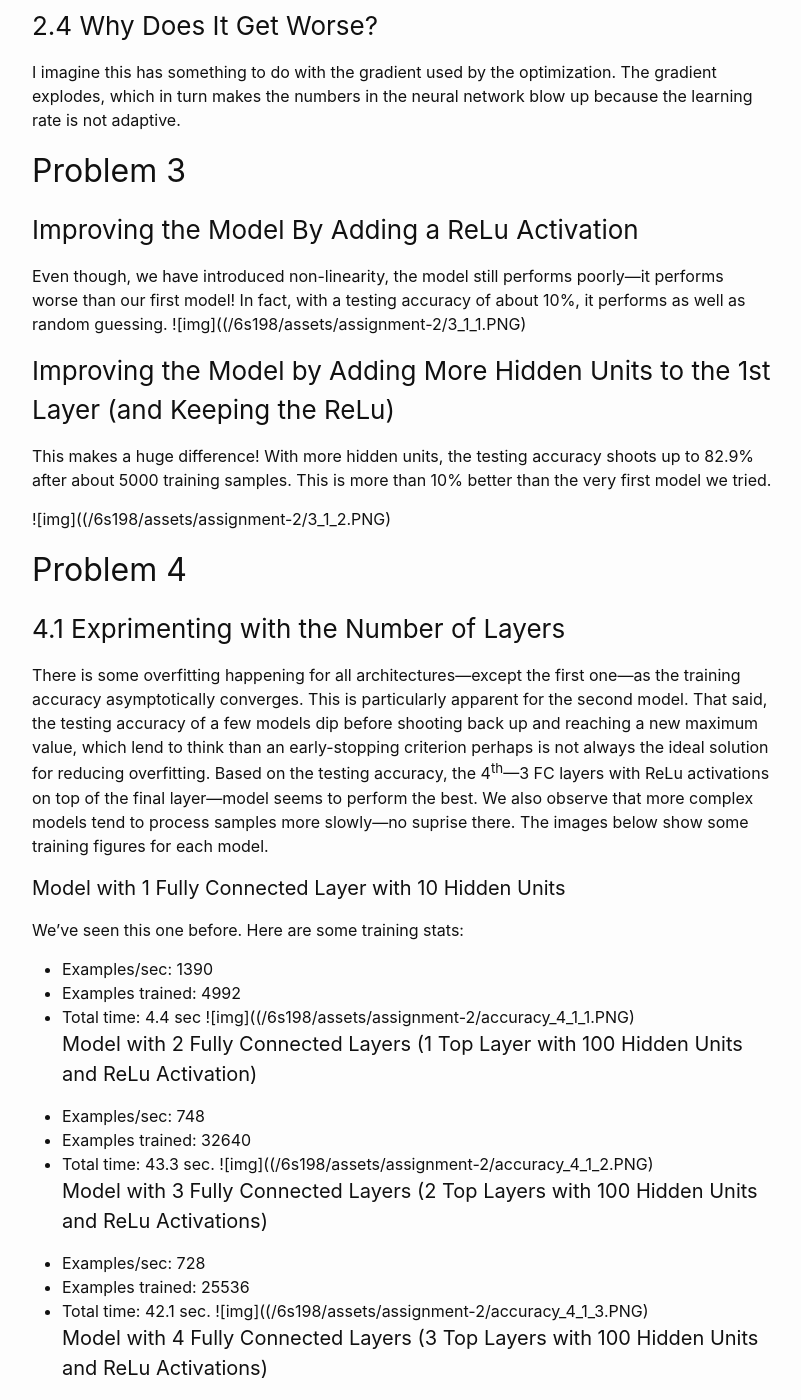
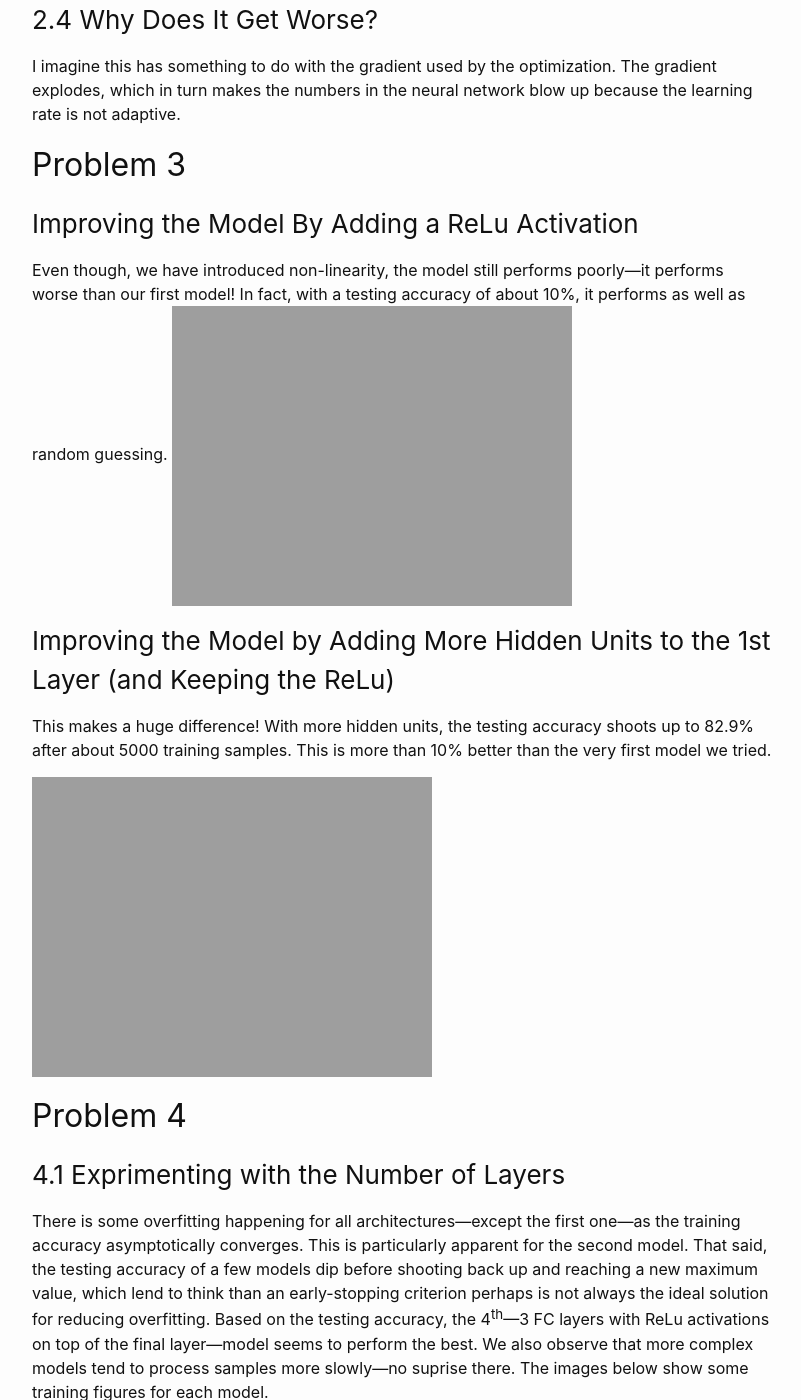
Before and after one commit to danhaive/6s198, a Jekyll site: the page built from _posts/2018-09-10-assignment-2.markdown, in a window 1280 px wide and 1400 px high, scrolled down 1892 px. Shown: the whole window, without its empty margins (238-1039 px from the left). Built offline with Jekyll 4.4.1, drawn with Linux system fonts in a browser that asks for light colours; some of the changed text lies outside the part shown.

Commit message:
changed some formatting and fixed img refs

```diff
--- a/_posts/2018-09-10-assignment-2.markdown
+++ b/_posts/2018-09-10-assignment-2.markdown
@@ -22,18 +21,18 @@
 ## Problem 2: Training the Model
 ### 2.1 Training Log for MNIST and Fashion MNIST
 #### MNIST
-#### Examples Trained: 5056
-#### Examples/Sec: 1210
-#### Training Accuracy: 79.7%
-#### Testing Accuracy: 69.2%
-#### Inferences/Sec: ~1100
+* Examples Trained: 5056
+* Examples/Sec: 1210
+* Training Accuracy: 79.7%
+* Testing Accuracy: 69.2%
+* Inferences/Sec: ~1100
 
 #### Fashion MNIST
-#### Examples Trained: 5440
-#### Examples/Sec: 1410
-#### Training Accuracy: 71.9%
-#### Testing Accuracy: 68.8%
-#### Inferences/Sec: ~1000
+* Examples Trained: 5440
+* Examples/Sec: 1410
+* Training Accuracy: 71.9%
+* Testing Accuracy: 68.8%
+* Inferences/Sec: ~1000
 
 Most of the metrics for both models are somewhat similar, although the Fashion MNIST model performs more poorly on the training data.
 Testing accuracy is similar for both models which means that there is larger gap between the testing and training accuracies for MNIST.
@@ -41,16 +40,16 @@
 which indicate the MNIST model overfits the data more.
 
 ### 2.2 CIFAR 10
-#### Examples Trained: 73792
-#### Examples/Sec: 1040
-#### Training Accuracy: 29.7%
-#### Testing Accuracy: 26.6%
-#### Inferences/Sec: ~900
+* Examples Trained: 73792
+* Examples/Sec: 1040
+* Training Accuracy: 29.7%
+* Testing Accuracy: 26.6%
+* Inferences/Sec: ~900
 
 ### 2.3 Improving MNIST Model by Adding More Fully Connected Layers
 Indeed, this does not work well, and, soon enough, we start seeing these `NaN` values.
 
-![img](({{ site.baseurl }}/assets/assignment-2/nan_1_2_4.PNG)
+![img](({{ site.baseurl }}/assets/assignment-2/nan_1_2_4.PNG))
 
 ### 2.4 Why Does It Get Worse?
 I imagine this has something to do with the gradient used by the optimization. The gradient explodes, which in turn
@@ -60,13 +59,13 @@
 ### Improving the Model By Adding a ReLu Activation
 Even though, we have introduced non-linearity, the model still performs poorly---it performs worse than our first model!
 In fact, with a testing accuracy of about 10%, it performs as well as random guessing.
-![img](({{ site.baseurl }}/assets/assignment-2/3_1_1.PNG)
+![img](({{ site.baseurl }}/assets/assignment-2/3_1_1.PNG))
 
 ### Improving the Model by Adding More Hidden Units to the 1st Layer (and Keeping the ReLu)
 This makes a huge difference! With more hidden units, the testing accuracy shoots up to 82.9% after about 5000 training samples.
 This is more than 10% better than the very first model we tried.
 
-![img](({{ site.baseurl }}/assets/assignment-2/3_1_2.PNG)
+![img](({{ site.baseurl }}/assets/assignment-2/3_1_2.PNG))
 
 ## Problem 4
 ### 4.1 Exprimenting with the Number of Layers
@@ -81,27 +80,27 @@
 * Examples/sec: 1390
 * Examples trained: 4992
 * Total time: 4.4 sec
-![img](({{ site.baseurl }}/assets/assignment-2/accuracy_4_1_1.PNG)
+![img](({{ site.baseurl }}/assets/assignment-2/accuracy_4_1_1.PNG))
 #### Model with 2 Fully Connected Layers (1 Top Layer with 100 Hidden Units and ReLu Activation)
 * Examples/sec: 748
 * Examples trained: 32640
 * Total time: 43.3 sec.
-![img](({{ site.baseurl }}/assets/assignment-2/accuracy_4_1_2.PNG)
+![img](({{ site.baseurl }}/assets/assignment-2/accuracy_4_1_2.PNG))
 #### Model with 3 Fully Connected Layers (2 Top Layers with 100 Hidden Units and ReLu Activations)
 * Examples/sec: 728
 * Examples trained: 25536
 * Total time: 42.1 sec.
-![img](({{ site.baseurl }}/assets/assignment-2/accuracy_4_1_3.PNG)
+![img](({{ site.baseurl }}/assets/assignment-2/accuracy_4_1_3.PNG))
 #### Model with 4 Fully Connected Layers (3 Top Layers with 100 Hidden Units and ReLu Activations)
 * Examples/sec: 556
 * Examples trained: 25664
 * Total time: 50.8 sec.
-![img](({{ site.baseurl }}/assets/assignment-2/accuracy_4_1_4.PNG)
+![img](({{ site.baseurl }}/assets/assignment-2/accuracy_4_1_4.PNG))
 #### Model with 5 Fully Connected Layers (4 Top Layers with 100 Hidden Units and ReLu Activations)
 * Examples/sec: 524
 * Examples trained: 26240
 * Total time: 61.4 sec.
-![img](({{ site.baseurl }}/assets/assignment-2/accuracy_4_1_5.PNG)
+![img](({{ site.baseurl }}/assets/assignment-2/accuracy_4_1_5.PNG))
 ### 4.2 Experimenting with Layer Width
 Both models achieved a similar testing accuracy, although the second one required longer training, which seems due to instability in
 the optimization procedure at the beginning. In general, I would have expected the second architecture to do worse.
@@ -112,13 +111,13 @@
 * Examples/sec: 674
 * Examples trained: 15424
 * Total time: 27.3 sec.
-![img](({{ site.baseurl }}/assets/assignment-2/accuracy_4_2_1.PNG)
+![img](({{ site.baseurl }}/assets/assignment-2/accuracy_4_2_1.PNG))
 #### Model 2: Top Layer with 20 HUs and Second Layer with 100 HUs
 * Testing Accuracy: 90.6%
 * Examples/sec: 525
 * Examples trained: 28736
 * Total time: 57.2 sec.
-![img](({{ site.baseurl }}/assets/assignment-2/accuracy_4_2_2.PNG)
+![img](({{ site.baseurl }}/assets/assignment-2/accuracy_4_2_2.PNG))
 ### 4.3 Test on Other Datasets
 I tried the first experiment on CIFAR 10. In particular, with 5, 4, 3, 2 FC layers, and after about 15,000 samples,
 the model achieved a testing accuracy of respectively 39.1%, 40.6%, 45.3%, and 35.9%. In other words, they were all similarly terrible,
```
Also changed, not shown: other parts of _posts/2018-09-10-assignment-2.markdown (+3 -4 lines).
